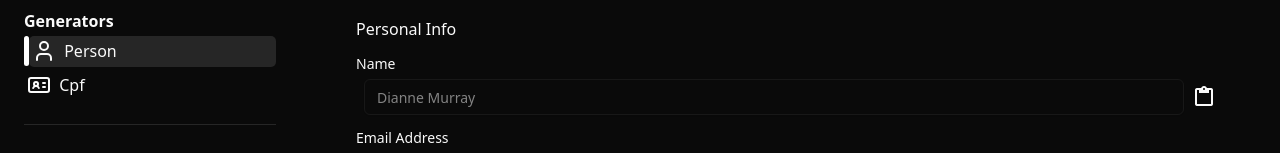
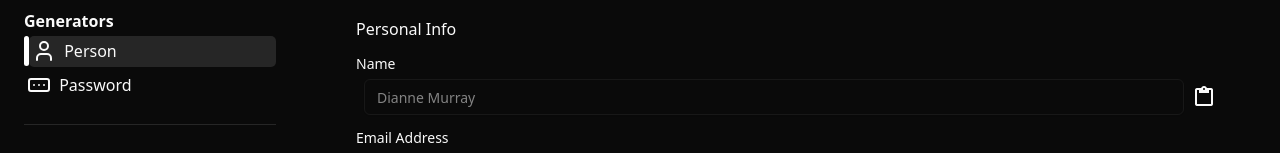
Before and after one commit to ythiago03/devutils, a React (Vite) app: page / in a window 1280 px wide. Shown: the part 123-276 px from the top of the page. Built offline with nearby package versions, Linux system fonts and the light colour scheme; no server answers.

Commit message:
:lipstick: style(Layout.tsx): change identation

```diff
--- a/src/pages/Layout/Layout.tsx
+++ b/src/pages/Layout/Layout.tsx
@@ -1,7 +1,17 @@
-import { NavLink, Outlet } from 'react-router-dom';
-import { Toaster } from "@/components/ui/toaster"
-import './Layout.scss';
-import { ALargeSmall, FileJson, IdCard, SmilePlus, User, Image } from 'lucide-react';
+import { NavLink, Outlet } from "react-router-dom";
+
+import { Toaster } from "@/components/ui/toaster";
+
+import {
+	ALargeSmall,
+	FileJson,
+	SmilePlus,
+	User,
+	Image,
+	RectangleEllipsis,
+} from "lucide-react";
+
+import "./Layout.scss";
 
 const Layout: React.FC = () => {
 	return (
@@ -9,24 +19,33 @@ const Layout: React.FC = () => {
 			<nav className="sidebar_container">
 				<ul>
 					<h4>Generators</h4>
-            <NavLink to='/' className={({ isActive }) => (isActive ? 'active' : '')}>
+					<NavLink
+						to="/"
+						className={({ isActive }) => (isActive ? "active" : "")}
+					>
 						<li>
 							<User />
 							Person
 						</li>
 					</NavLink>
 
-            <NavLink to='cpf' className={({ isActive }) => (isActive ? 'active' : '')}>
+					<NavLink
+						to="password"
+						className={({ isActive }) => (isActive ? "active" : "")}
+					>
 						<li>
-                <IdCard />
-                Cpf
+							<RectangleEllipsis />
+							Password
 						</li>
 					</NavLink>
 				</ul>
-        <span className='divider'></span>
+				<span className="divider" />
 				<ul>
 					<h4>Text</h4>
-          <NavLink to='text-transform' className={({ isActive }) => (isActive ? 'active' : '')}>
+					<NavLink
+						to="text-transform"
+						className={({ isActive }) => (isActive ? "active" : "")}
+					>
 						<li>
 							<ALargeSmall />
 							Transform
@@ -35,13 +54,19 @@ const Layout: React.FC = () => {
 				</ul>
 				<ul>
 					<h4>Others</h4>
-          <NavLink to='public-apis' className={({ isActive }) => (isActive ? 'active' : '')}>
+					<NavLink
+						to="public-apis"
+						className={({ isActive }) => (isActive ? "active" : "")}
+					>
 						<li>
 							<FileJson />
 							Public APIs
 						</li>
 					</NavLink>
-          <NavLink to='icons' className={({ isActive }) => (isActive ? 'active' : '')}>
+					<NavLink
+						to="icons"
+						className={({ isActive }) => (isActive ? "active" : "")}
+					>
 						<li>
 							<SmilePlus />
 							Icons
@@ -55,11 +80,11 @@ const Layout: React.FC = () => {
 			</nav>
 
 			<main className="main_container">
-        <Outlet/>
+				<Outlet />
 				<Toaster />
 			</main>
 		</section>
-  )
-}
+	);
+};
 
-export default Layout
+export default Layout;
```
Lines whose indentation alone changed are shown as unchanged.
